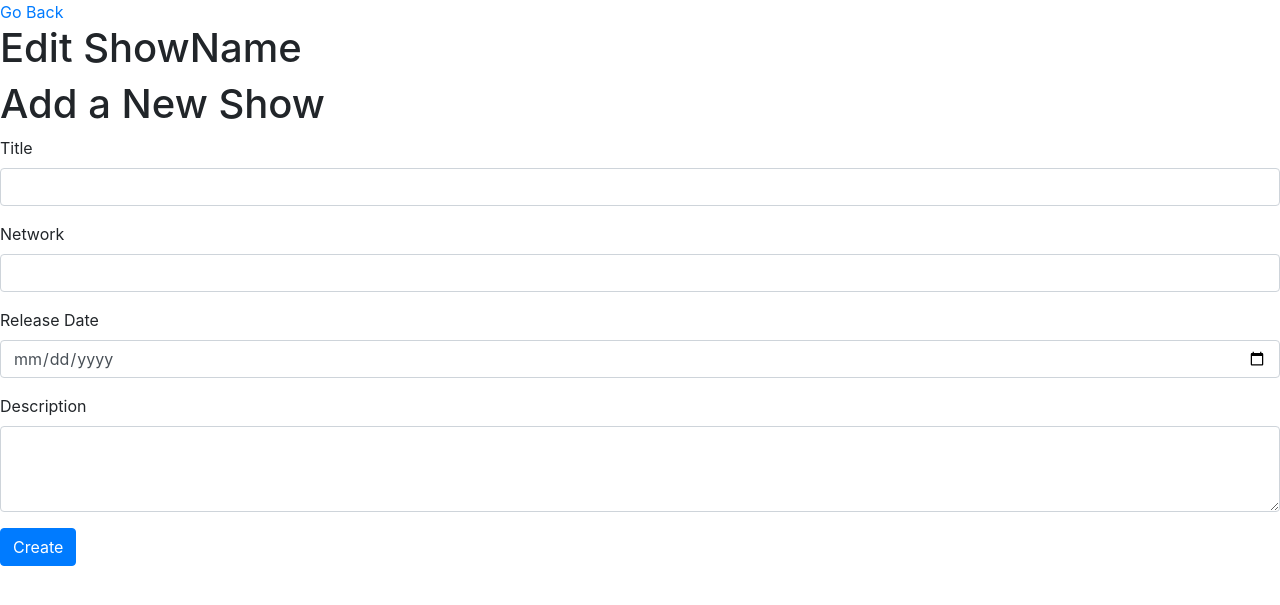
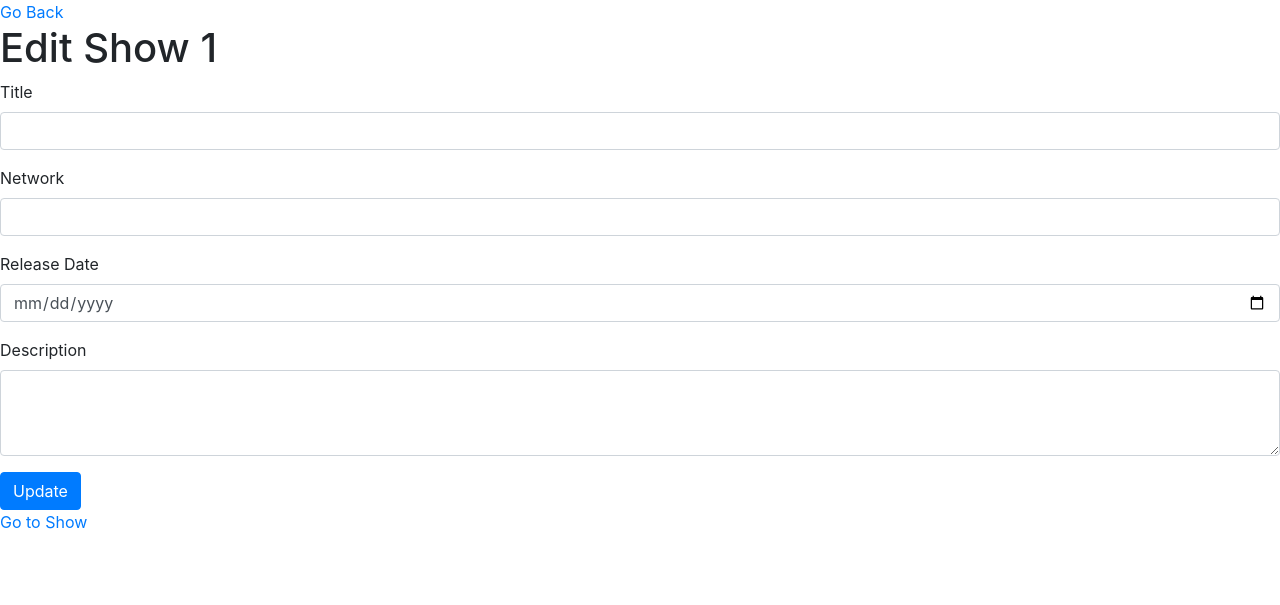
Before and after one commit to JansenRachel/Semi_Restful_Shows, a Django app: template semi_restful_tv_shows/semi_restful_tv_shows_app/templates/edit_show.html in a window 1280 px wide. Shown: the top 605 px of the page. Run offline with Django 3.2, Linux system fonts and the light colour scheme; data comes from the database, SQL or seed files in the repository; both versions use the stored data as it was after the commit; tables that the repository leaves empty hold one stand-in row (values such as "Sample post"); the template is opened without the code that fills it: values that come from a table or form of the project are taken from there, most other values are stand-ins (such as "Sample title", 1, 10 or a date in 2020); some libraries are stand-ins or nearby versions.

Commit message:
all paths and views complete except EDIT/UPDATE

```diff
--- a/semi_restful_tv_shows/semi_restful_tv_shows_app/templates/all_shows.html
+++ b/semi_restful_tv_shows/semi_restful_tv_shows_app/templates/all_shows.html
@@ -29,10 +29,8 @@
                     <td>{{show.network}}</td>
                     <td>{{show.release_date}}</td>
                     <td>
-                        <!-- fix <a> paths -->
-                        <!-- <a href="/shows/show_details/{{show.id}}">Show</a> -->
-                        <a href="shows/show_details/{{show.id}}">Show</a>
-                        <a href="shows/{show.id}/edit">Edit</a>
+                        <a href="/show_details/{{show.id}}">Show</a>
+                        <a href="/shows/{{show.id}}/edit">Edit</a>
                         <a href="/shows/{{show.id}}/destroy">Delete</a>
                     </td>
                 </tr>
--- a/semi_restful_tv_shows/semi_restful_tv_shows_app/templates/create_show.html
+++ b/semi_restful_tv_shows/semi_restful_tv_shows_app/templates/create_show.html
@@ -11,10 +11,8 @@
 </head>
 <body>
     <div id="wrapper">
-        <!-- fix <a> link -->
         <a href="/">Go Back</a>
 
-        <!-- <form action="/create" method="POST"> -->
         <form action="createShow" method="POST">
         {% csrf_token %}
             <h1>Add a New Show</h1>
--- a/semi_restful_tv_shows/semi_restful_tv_shows_app/templates/display_show_info.html
+++ b/semi_restful_tv_shows/semi_restful_tv_shows_app/templates/display_show_info.html
@@ -21,9 +21,9 @@
         <p>Last Updated: {{shows.updated_at}}</p>
 
         <!-- fix <a> paths -->
-            <!-- <a href="/shows/{{show.id}}/edit">Edit</a> -->
-            <a href="/shows/{{show.id}}/destroy">Delete</a>
-        <a href="show_id/edit">Edit</a>
+        <a href="/shows/{{shows.id}}/destroy">Delete</a>
+        <a href="/shows/{{shows.id}}/edit">Edit</a>
+
         <!-- <a href="show_id/destroy">Delete</a>  -->
     </div>
 </body>
--- a/semi_restful_tv_shows/semi_restful_tv_shows_app/templates/edit_show.html
+++ b/semi_restful_tv_shows/semi_restful_tv_shows_app/templates/edit_show.html
@@ -11,11 +11,10 @@
 <body>
     <div id="wrapper">
         <a href="/">Go Back</a>
-        <h1>Edit ShowName</h1>
+        <h1>Edit Show {{shows.id}}</h1>
 
-        <form action="/shows/ method="POST">
+        <form action="update" method="POST">
         {% csrf_token %}
-            <h1>Add a New Show</h1>
             <div class="form-group">
                 <label for="title">Title</label>
                 <input type="text" class="form-control" name="title" id="showTitle" aria-describedby="emailHelp">
@@ -34,8 +33,9 @@
             </div>
             <input type="hidden" name="show" value="{{show.id}}">
             <!-- <input type="hiddin" name="network" value="{{network.id}}"> -->
-            <button type="submit" class="btn btn-primary">Create</button>
+            <button type="submit" class="btn btn-primary">Update</button>
         </form>
+        <a href="/show_details/{{shows.id}}">Go to Show</a>
     </div>
 </body>
 </html>
--- a/semi_restful_tv_shows/semi_restful_tv_shows_app/urls.py
+++ b/semi_restful_tv_shows/semi_restful_tv_shows_app/urls.py
@@ -11,10 +11,8 @@ urlpatterns = [
 # this path is for '<int:show_id>'
     path('show_details/<int:show_id>', views.display_show_info),
 
-    path('<int:show_id>/destroy', views.delete_show),
+    path('shows/<int:show_id>/destroy', views.delete_show),
     path('shows/<int:show_id>/edit', views.edit_show),
-        # path('<int:show_id>/update', views.update_show),
-
-
+    path('<int:show_id>/update', views.update_show),
 
 ]
```
Also changed, not shown: semi_restful_tv_shows/semi_restful_tv_shows_app/views.py (+10 -9 lines), semi_restful_tv_shows/db.sqlite3.
